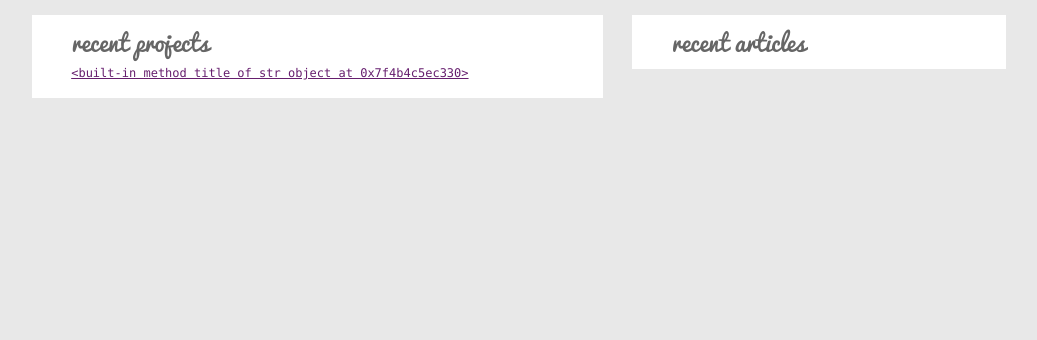
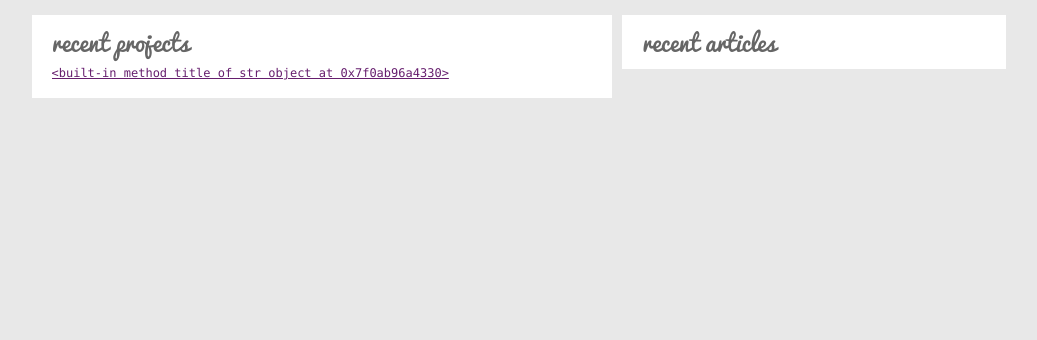
Before and after one commit to mcbex/portfolio, a Flask app: page / in a window 1280 px wide. Shown: the part 83-423 px from the top of the page, without its empty margins (126-1163 px from the left). Run offline with Flask 2, Linux system fonts and the light colour scheme; data that the repository does not hold is empty; parts of the project's set-up code (start-up, migrations or seed data) failed here and were passed over.

Commit message:
add image and update styling for thumbnails

```diff
--- a/portfolio/static/css/styles.css
+++ b/portfolio/static/css/styles.css
@@ -112,18 +112,18 @@
 /* page specific styles */
 
 .recent-projects {
-    width: 50%;
+    width: 55%;
     float: left;
     margin-left: 1%;
 }
 
 .recent-articles {
-    width: 30%;
+    width: 35%;
     float: right;
 }
 
 .recent-projects, .recent-articles {
-    padding: 15px 4%;
+    padding: 15px 2%;
     background-color: white;
 }
 
@@ -142,8 +142,17 @@
     height: 125px;
 }
 
+.recent-projects .project-preview img {
+    width: 150px;
+}
+
+.recent-projects .project-meta {
+    display: inline;
+}
+
 .project {
     margin-top: 10px;
+    overflow: hidden;
 }
 
 .project span {
--- a/portfolio/templates/index.html
+++ b/portfolio/templates/index.html
@@ -14,13 +14,14 @@
 
                 <div class="project">
 
-                    <a href="{{ url_for('views.load_page', id=value['name']) }}">{{ value['title'] }}</a>
-
                     {% if value['preview'] %}
                         <div class="project-preview">
                             <img src="{{ url_for('static', filename='images/' + value['preview']) }}">
                         </div>
                     {% endif %}
+
+                    <div class="project-meta">
+                        <a href="{{ url_for('views.load_page', id=value['name']) }}">{{ value['title'] }}</a>
 
                         {% if value['timestamp'] %}
                             <p>Posted: {{ value['timestamp'] }}</p>
@@ -29,6 +30,7 @@
                         {% if value['updated'] %}
                             <p>Updated: {{ value['updated'] }}</p>
                         {% endif %}
+                    </div>
 
                 </div>
 
```
Also changed, not shown: portfolio/static/images/scraper-thumb.png (added). Lines whose indentation alone changed are shown as unchanged.
